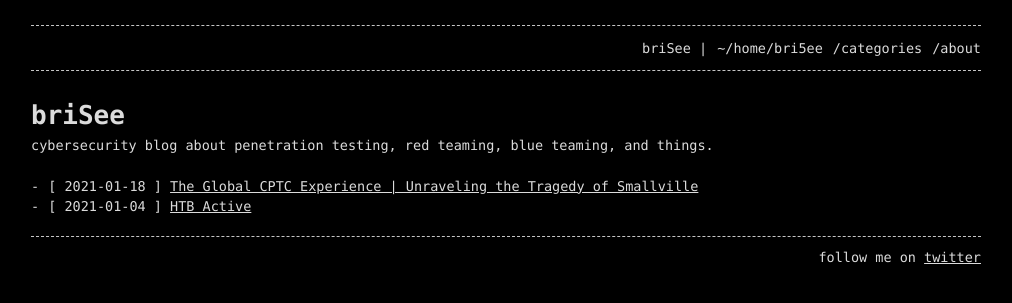
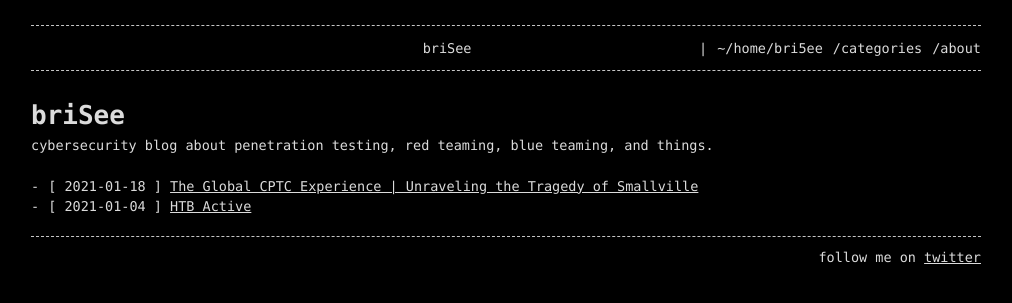
Before and after one commit to notbricey/brisee.github.io, a Jekyll site: the page built from index.md, in a window 1280 px wide. Shown: the top 303 px of the page, without its empty margins (134-1146 px from the left). Built offline with Jekyll 4.4.1, drawn with Linux system fonts in a browser that asks for light colours; part of the change alters nothing that is shown.

```diff
--- a/_includes/header.html
+++ b/_includes/header.html
@@ -2,7 +2,7 @@
 <header>
   <div class="menu">
     <ul>
-      briSee                                                   |
+      briSee     &zwnj; &zwnj; &zwnj; &zwnj; &zwnj; &zwnj; &zwnj; &zwnj; &zwnj; &zwnj; &zwnj; &zwnj; &zwnj; &zwnj; &zwnj; &zwnj; &zwnj; &zwnj; &zwnj; &zwnj; &zwnj; &zwnj; &zwnj; &zwnj; &zwnj; &zwnj; &zwnj;                                               |
       {%- for path in page_paths -%}
         {%- assign my_page = site.pages | where: "path", path | first -%}
         {%- if my_page.title -%}
```
